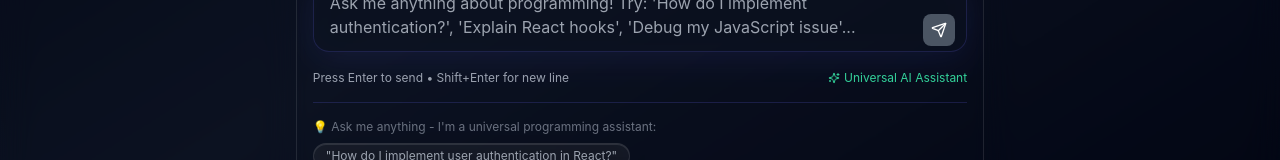
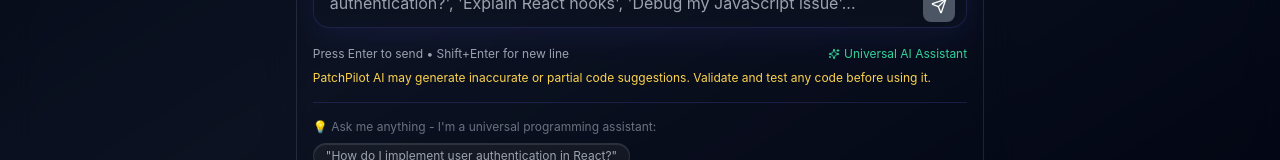
Before and after one commit to Coropos-Web-Services/PatchPilot, a React (Vite) app: page / in a window 1280 px wide. Shown: the part 513-673 px from the top of the page. Built offline with nearby package versions, Linux system fonts and the light colour scheme; no server answers.

Commit message:
Add disclaimer below chat input

```diff
--- a/src/components/ChatInterface.jsx
+++ b/src/components/ChatInterface.jsx
@@ -1395,6 +1395,10 @@ Focus on ${!hasTests ? 'testing infrastructure' : !hasConfig ? 'configuration ma
           </div>
         </div>
 
+        <p className="mt-2 text-amber-300 text-xs">
+          PatchPilot AI may generate inaccurate or partial code suggestions. Validate and test any code before using it.
+        </p>
+
         {/* Universal Conversation Starters */}
         {!isProcessing && messages.length <= 1 && (
           <div className="mt-4 pt-4 border-t border-indigo-500/20">
```
